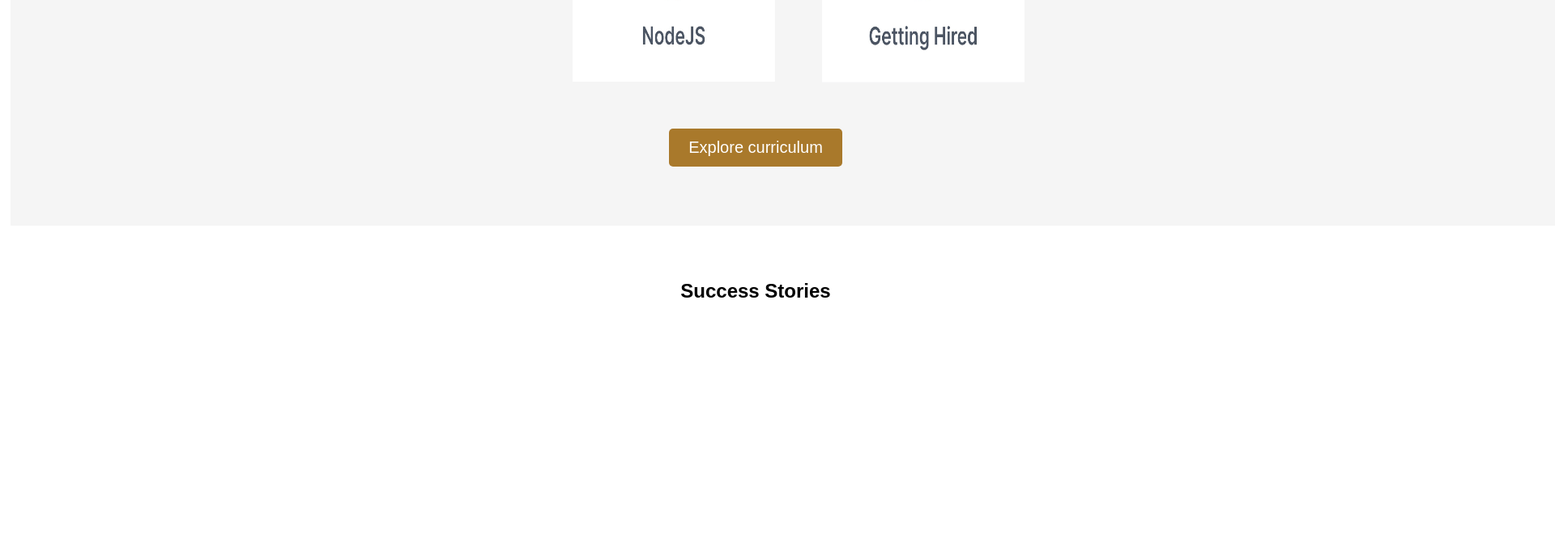
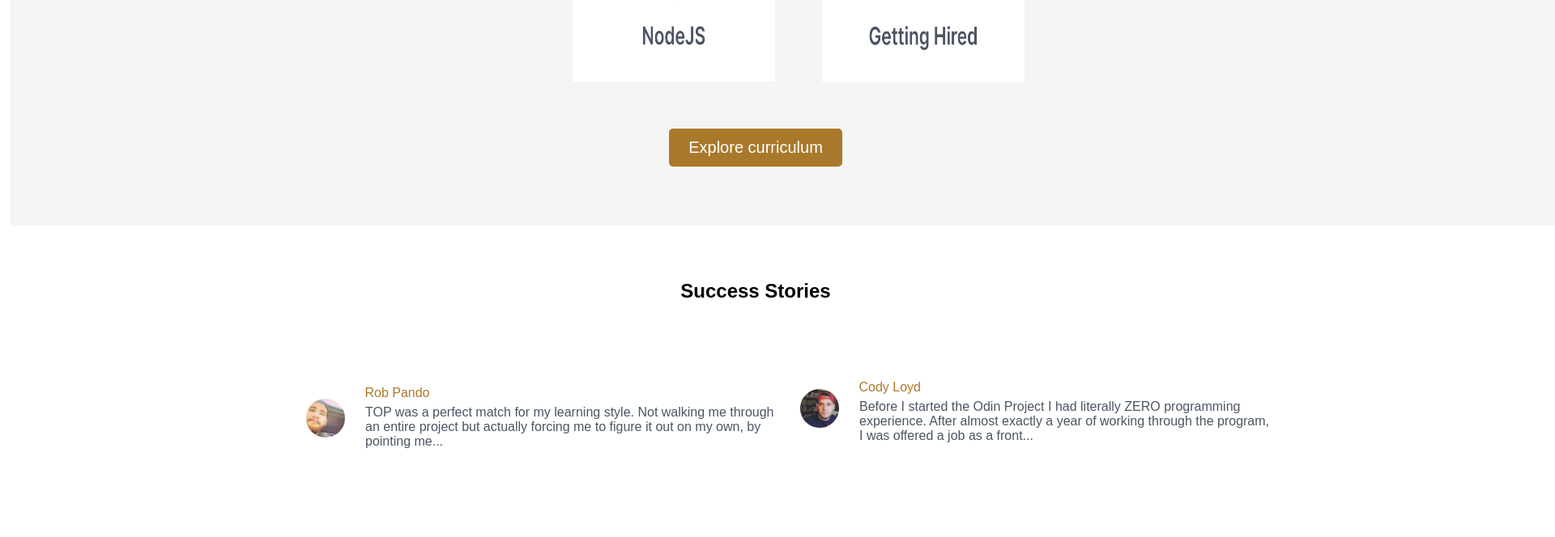
Before and after one commit to ShadowKontik/The-Odin-project_cp, a plain HTML site: page index.html in a window 1280 px wide. Shown: the part 2748-3412 px from the top of the page at 81% size, 1920 px wide, since content can reach past the window. Before the commit the page ends 3391 px from the top, so only its background shows below. Drawn offline with Linux system fonts and the light colour scheme.

Commit message:
rob+cody stories

```diff
--- a/index.html
+++ b/index.html
@@ -110,6 +110,21 @@
             <div style="position: relative; text-align: center; top: -250px;">
                 <h2 style="font: 30px; font-family: Arial, Helvetica, sans-serif;">Success Stories</h2>
             </div>
+
+            <div class="rob" style="position: relative; left: 370px; top: -150px; font-family: Arial, Helvetica, sans-serif;">
+                <span><img src="rob.jpg" style="height: 48px; width: 48px; border-radius: 50%;"></span>
+                <span style="position: relative; top: -50px; left: 20px;"><a href="https://github.com/RobPando" style="color: #a9792b; text-decoration: none;">Rob Pando</a></span>
+                <span style="position: relative; top: -60px; left: 73px;"><p style="width: 512px; height: 84px; color: #4b5563;">TOP was a perfect match for my learning style. Not walking me through an entire project but actually forcing me to figure it out on my own, by pointing me...</p></span>
+            </div>
+
+            <div class="cody" style="position: relative; font-family: Arial, Helvetica, sans-serif; left: 980px; top: -330px;">
+                <span><img src="cody.jpg" style="height: 48px; width: 48px; border-radius: 50%;"></span>
+                <span style="position: relative; top: -45px; left: 20px;"><a href="http://codyloyd.com" style="text-decoration: none; color: #a9792b;">Cody Loyd</a></span>
+                <span style="position: relative; left: 73px; top: -55px;"><p style="width: 512px; height: 112px; color: #4b5563;">Before I started the Odin Project I had literally ZERO programming experience. After almost exactly a year of working through the program, I was offered a job as a front...</p></span>
+            </div>
+
+
+
 
 <!----><!----><!----><!----><!----><!----><!----><!---->
             <div class="scroll-container">
```
Also changed, not shown: cody.jpg (added), rob.jpg (added).
